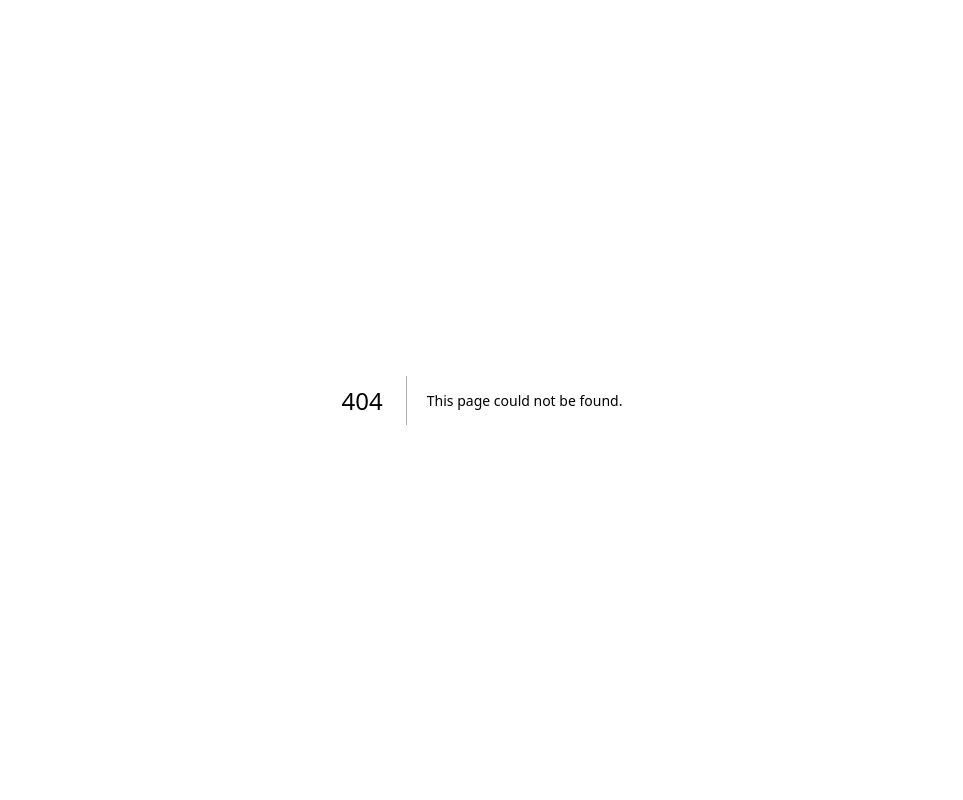
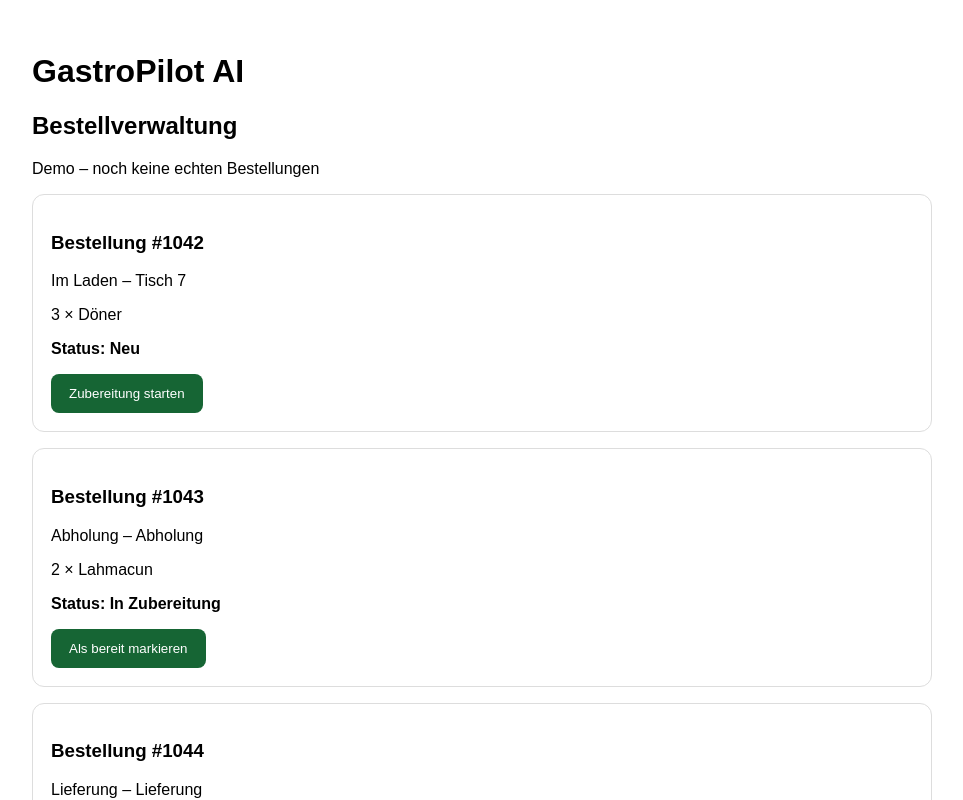
Before and after one commit to Gastropiloai/gartropilotai, a Next.js app: page /admin in a window 1280 px wide. Before the commit this address had no page. Shown: the top 800 px of the page, without its empty margins (158-1121 px from the left). Built offline with nearby package versions, Linux system fonts and the light colour scheme.

Commit message:
Add admin order dashboard

```diff
--- /dev/null
+++ b/app/admin/page.jsx
@@ -0,0 +1,78 @@
+
+"use client";
+
+import { useState } from "react";
+
+const demoOrders = [
+  { id: 1042, type: "Im Laden", detail: "Tisch 7", items: "3 × Döner", status: "Neu" },
+  { id: 1043, type: "Abholung", detail: "Abholung", items: "2 × Lahmacun", status: "In Zubereitung" },
+  { id: 1044, type: "Lieferung", detail: "Lieferung", items: "1 × Döner, 1 × Pommes", status: "Abholbereit" }
+];
+
+export default function AdminPage() {
+  const [orders, setOrders] = useState(demoOrders);
+
+  function updateStatus(id) {
+    setOrders((previous) =>
+      previous.map((order) => {
+        if (order.id !== id) return order;
+
+        const next = {
+          Neu: "In Zubereitung",
+          "In Zubereitung": "Abholbereit",
+          Abholbereit: "Abgeschlossen"
+        };
+
+        return {
+          ...order,
+          status: next[order.status] || order.status
+        };
+      })
+    );
+  }
+
+  return (
+    <main style={{ padding: 24, fontFamily: "Arial, sans-serif", maxWidth: 900, margin: "auto" }}>
+      <h1>GastroPilot AI</h1>
+      <h2>Bestellverwaltung</h2>
+      <p>Demo – noch keine echten Bestellungen</p>
+
+      {orders.map((order) => (
+        <section
+          key={order.id}
+          style={{
+            border: "1px solid #ddd",
+            borderRadius: 12,
+            padding: 18,
+            marginBottom: 16
+          }}
+        >
+          <h3>Bestellung #{order.id}</h3>
+          <p>{order.type} – {order.detail}</p>
+          <p>{order.items}</p>
+          <p><strong>Status: {order.status}</strong></p>
+
+          {order.status !== "Abgeschlossen" && (
+            <button
+              onClick={() => updateStatus(order.id)}
+              style={{
+                padding: "12px 18px",
+                background: "#166534",
+                color: "white",
+                border: "none",
+                borderRadius: 8,
+                cursor: "pointer"
+              }}
+            >
+              {order.status === "Neu"
+                ? "Zubereitung starten"
+                : order.status === "In Zubereitung"
+                ? "Als bereit markieren"
+                : "Abschließen"}
+            </button>
+          )}
+        </section>
+      ))}
+    </main>
+  );
+}
```
